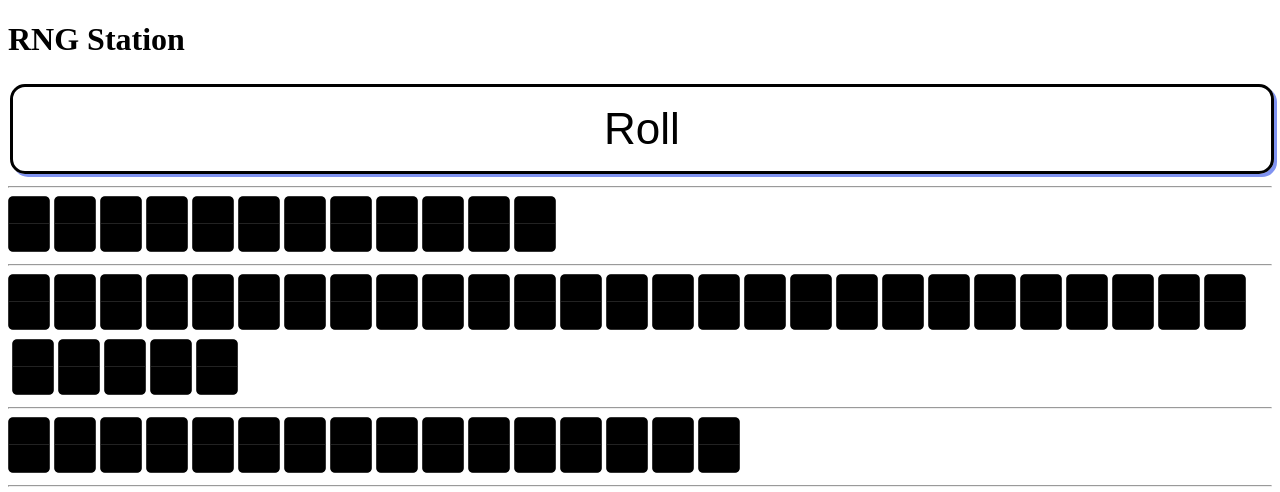
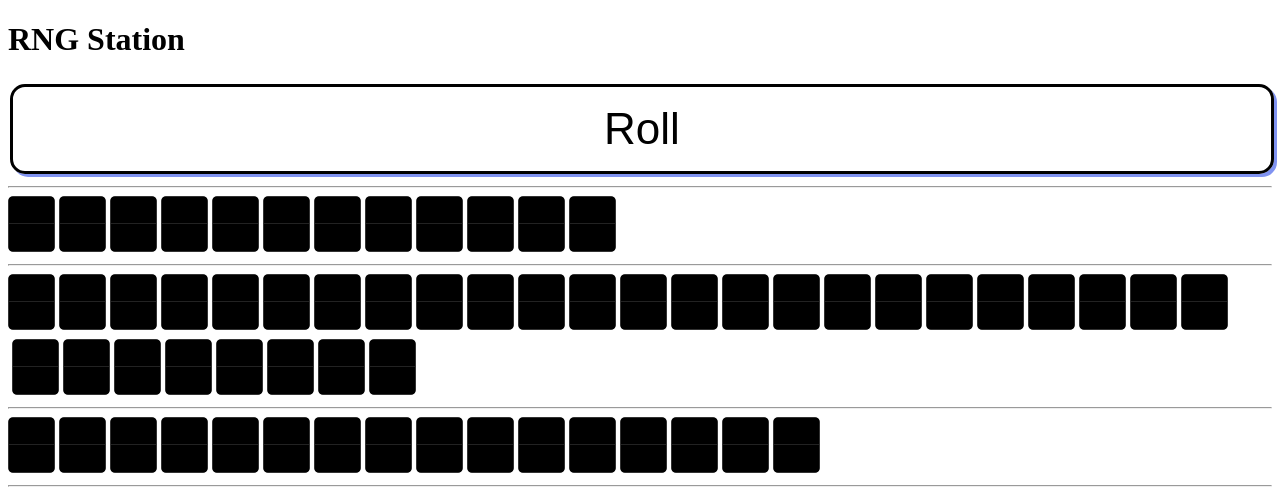
Before and after one commit to abed9324/abed9324.github.io, a PHP site: page /rng-station/new.html in a window 1280 px wide. Shown: the top 492 px of the page. Run offline with PHP 8.4, Linux system fonts and the light colour scheme.

Commit message:
rng-station/css/flapper.css - increase digit width for hangul characters

```diff
--- a/rng-station/css/flapper.css
+++ b/rng-station/css/flapper.css
@@ -171,7 +171,7 @@
 
 .flapper .digit {
     height: 54px;
-    width: 40px;
+    width: 45px;
     font-size: inherit;
     line-height: inherit;
 }
```
